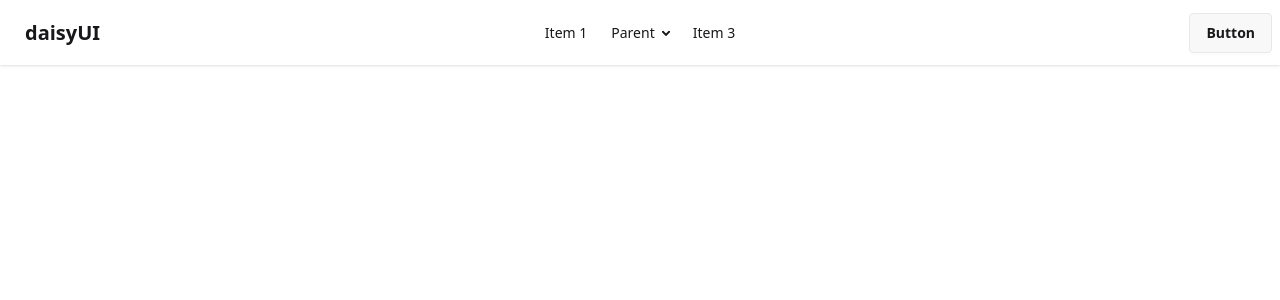
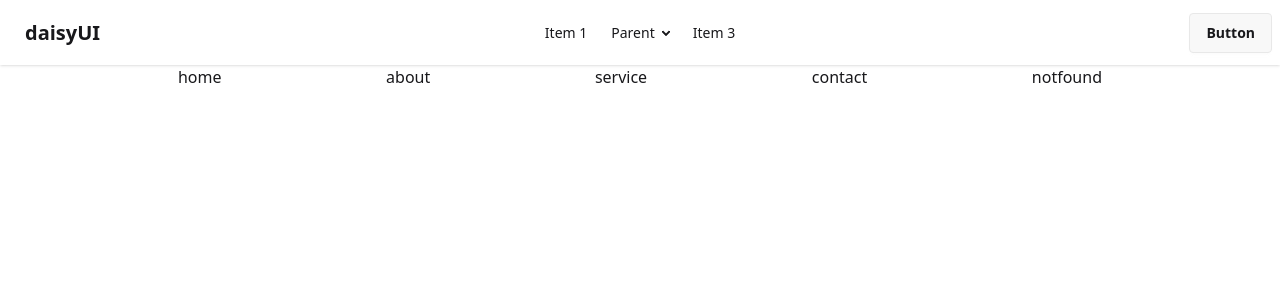
Before and after one commit to Taanveer22/axios-recharts-app-2, a React (Vite) app: page / in a window 1280 px wide. Shown: the top 300 px of the page. Built offline with nearby package versions, Linux system fonts and the light colour scheme.

Commit message:
alhamdulliah nav toggle done

```diff
--- a/package.json
+++ b/package.json
@@ -14,6 +14,7 @@
     "daisyui": "^5.1.12",
     "react": "^19.1.1",
     "react-dom": "^19.1.1",
+    "react-icons": "^5.5.0",
     "tailwindcss": "^4.1.13"
   },
   "devDependencies": {
--- a/src/App.jsx
+++ b/src/App.jsx
@@ -1,9 +1,11 @@
 import DasisyNavbar from "./components/DasisyNavbar";
+import Navbar from "./components/Navbar";
 
 function App() {
   return (
     <>
       <DasisyNavbar></DasisyNavbar>
+      <Navbar></Navbar>
     </>
   );
 }
--- a/src/components/DasisyNavbar.jsx
+++ b/src/components/DasisyNavbar.jsx
@@ -1,4 +1,3 @@
-
 
 const DasisyNavbar = () => {
   return (
--- /dev/null
+++ b/src/components/Link.jsx
@@ -0,0 +1,12 @@
+const Link = ({ route }) => {
+  const { name, path } = route;
+  return (
+    <div>
+      <li>
+        <a href={path}>{name}</a>
+      </li>
+    </div>
+  );
+};
+
+export default Link;
--- /dev/null
+++ b/src/components/Navbar.jsx
@@ -0,0 +1,29 @@
+import Link from "./Link";
+import { useState } from "react";
+import { AiOutlineMenu } from "react-icons/ai";
+import { FaWindowClose } from "react-icons/fa";
+const Navbar = () => {
+  const [open, setOpen] = useState(false);
+  const routes = [
+    { id: 1, path: "/", name: "home" },
+    { id: 2, path: "/about", name: "about" },
+    { id: 1, path: "/service", name: "service" },
+    { id: 1, path: "/contact", name: "contact" },
+    { id: 1, path: "/*", name: "notfound" },
+  ];
+  return (
+    <div className="w-11/12 mx-auto">
+      <div onClick={() => setOpen(!open)} className="sm:hidden text-2xl">
+        {/* {open === true ? "open" : "close"} */}
+        {open === true ? <FaWindowClose /> : <AiOutlineMenu />}
+      </div>
+      <ul className="list-none sm:flex justify-evenly items-center gap-10">
+        {routes.map((route) => (
+          <Link route={route} key={route.id}></Link>
+        ))}
+      </ul>
+    </div>
+  );
+};
+
+export default Navbar;
```
Also changed, not shown: 1 other file (tests, documents, lock files or other folders).
